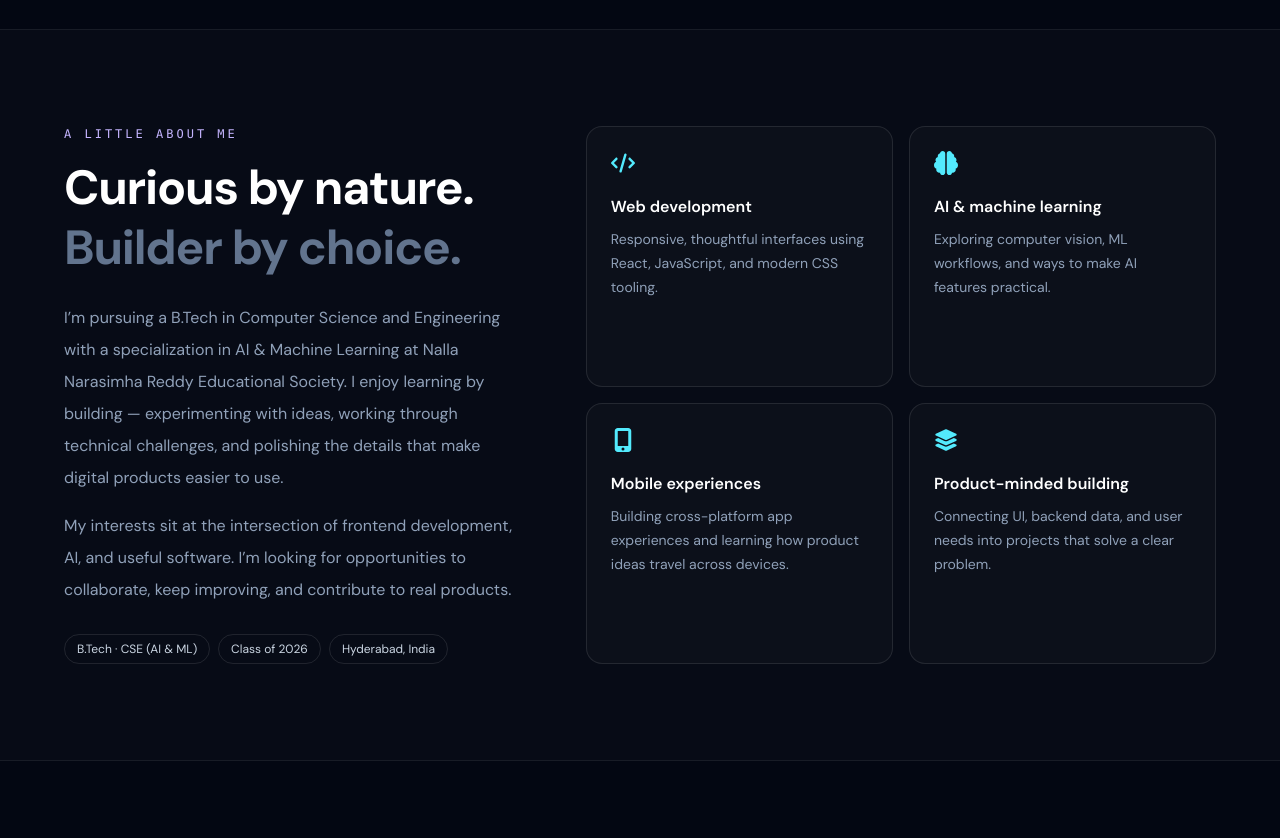
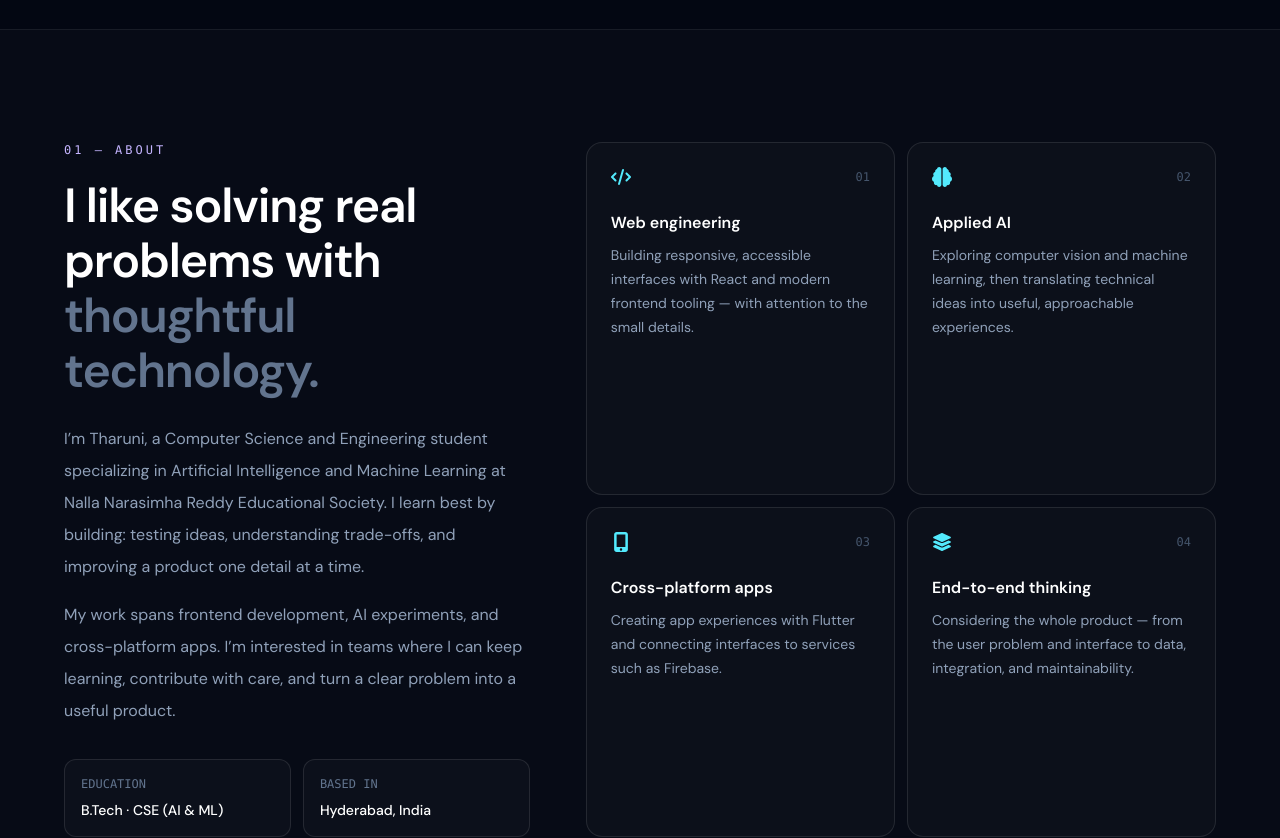
Before and after one commit to tharuni2503/portfolio, a React (Vite) app: page / in a window 1280 px wide. Shown: the part 900-1738 px from the top of the page. Built offline with nearby package versions, Linux system fonts and the light colour scheme.

Commit message:
Refine portfolio design and content

```diff
--- a/src/components/Services.jsx
+++ b/src/components/Services.jsx
@@ -2,24 +2,27 @@ import { motion } from "framer-motion";
 import { FaCode, FaBrain, FaMobileScreenButton, FaLayerGroup } from "react-icons/fa6";
 
 const focus = [
-  {icon:FaCode,title:"Web development",desc:"Responsive, thoughtful interfaces using React, JavaScript, and modern CSS tooling."},
-  {icon:FaBrain,title:"AI & machine learning",desc:"Exploring computer vision, ML workflows, and ways to make AI features practical."},
-  {icon:FaMobileScreenButton,title:"Mobile experiences",desc:"Building cross-platform app experiences and learning how product ideas travel across devices."},
-  {icon:FaLayerGroup,title:"Product-minded building",desc:"Connecting UI, backend data, and user needs into projects that solve a clear problem."}
+  {number:"01",icon:FaCode,title:"Web engineering",desc:"Building responsive, accessible interfaces with React and modern frontend tooling — with attention to the small details."},
+  {number:"02",icon:FaBrain,title:"Applied AI",desc:"Exploring computer vision and machine learning, then translating technical ideas into useful, approachable experiences."},
+  {number:"03",icon:FaMobileScreenButton,title:"Cross-platform apps",desc:"Creating app experiences with Flutter and connecting interfaces to services such as Firebase."},
+  {number:"04",icon:FaLayerGroup,title:"End-to-end thinking",desc:"Considering the whole product — from the user problem and interface to data, integration, and maintainability."}
 ];
 export default function Services() {
-  return <section id="about" className="border-y border-white/[.07] bg-white/[.015] px-5 py-24 sm:px-8">
+  return <section id="about" className="border-y border-white/[.07] bg-white/[.015] px-5 py-24 sm:px-8 md:py-28">
     <div className="mx-auto grid max-w-6xl gap-14 lg:grid-cols-[.85fr_1.15fr]">
       <motion.div initial={{opacity:0,x:-20}} whileInView={{opacity:1,x:0}} viewport={{once:true}}>
-        <p className="font-mono text-xs tracking-[.25em] text-violet-300">A LITTLE ABOUT ME</p>
-        <h2 className="mt-4 text-3xl font-bold leading-tight tracking-tight text-white sm:text-5xl">Curious by nature.<br/><span className="text-slate-500">Builder by choice.</span></h2>
-        <p className="mt-6 leading-8 text-slate-400">I’m pursuing a B.Tech in Computer Science and Engineering with a specialization in AI & Machine Learning at Nalla Narasimha Reddy Educational Society. I enjoy learning by building — experimenting with ideas, working through technical challenges, and polishing the details that make digital products easier to use.</p>
-        <p className="mt-4 leading-8 text-slate-400">My interests sit at the intersection of frontend development, AI, and useful software. I’m looking for opportunities to collaborate, keep improving, and contribute to real products.</p>
-        <div className="mt-7 flex flex-wrap gap-2"><span className="rounded-full border border-white/10 px-3 py-1.5 text-xs text-slate-300">B.Tech · CSE (AI & ML)</span><span className="rounded-full border border-white/10 px-3 py-1.5 text-xs text-slate-300">Class of 2026</span><span className="rounded-full border border-white/10 px-3 py-1.5 text-xs text-slate-300">Hyderabad, India</span></div>
+        <p className="font-mono text-xs tracking-[.25em] text-violet-300">01 — ABOUT</p>
+        <h2 className="mt-5 text-3xl font-semibold leading-[1.15] tracking-tight text-white sm:text-5xl">I like solving real problems with <span className="text-slate-500">thoughtful technology.</span></h2>
+        <p className="mt-6 leading-8 text-slate-400">I’m Tharuni, a Computer Science and Engineering student specializing in Artificial Intelligence and Machine Learning at Nalla Narasimha Reddy Educational Society. I learn best by building: testing ideas, understanding trade-offs, and improving a product one detail at a time.</p>
+        <p className="mt-4 leading-8 text-slate-400">My work spans frontend development, AI experiments, and cross-platform apps. I’m interested in teams where I can keep learning, contribute with care, and turn a clear problem into a useful product.</p>
+        <div className="mt-8 grid grid-cols-2 gap-3">
+          <div className="rounded-xl border border-white/10 bg-white/[.025] p-4"><p className="font-mono text-xs text-slate-500">EDUCATION</p><p className="mt-2 text-sm font-medium text-white">B.Tech · CSE (AI & ML)</p></div>
+          <div className="rounded-xl border border-white/10 bg-white/[.025] p-4"><p className="font-mono text-xs text-slate-500">BASED IN</p><p className="mt-2 text-sm font-medium text-white">Hyderabad, India</p></div>
+        </div>
       </motion.div>
-      <div className="grid gap-4 sm:grid-cols-2">
-        {focus.map((f,i)=>{const Icon=f.icon;return <motion.div key={f.title} initial={{opacity:0,y:15}} whileInView={{opacity:1,y:0}} viewport={{once:true}} transition={{delay:i*.08}} className="rounded-2xl border border-white/10 bg-[#0c101a] p-6 transition hover:border-violet-300/30">
-          <Icon className="text-2xl text-cyan-300"/><h3 className="mt-5 font-semibold text-white">{f.title}</h3><p className="mt-2 text-sm leading-6 text-slate-400">{f.desc}</p>
+      <div className="grid gap-3 sm:grid-cols-2">
+        {focus.map((f,i)=>{const Icon=f.icon;return <motion.div key={f.title} initial={{opacity:0,y:15}} whileInView={{opacity:1,y:0}} viewport={{once:true}} transition={{delay:i*.07}} className="group rounded-2xl border border-white/10 bg-[#0c101a] p-6 transition duration-300 hover:-translate-y-1 hover:border-violet-300/30">
+          <div className="flex items-center justify-between"><Icon className="text-xl text-cyan-300"/><span className="font-mono text-xs text-slate-600">{f.number}</span></div><h3 className="mt-6 font-semibold text-white">{f.title}</h3><p className="mt-2 text-sm leading-6 text-slate-400">{f.desc}</p>
         </motion.div>})}
       </div>
     </div>
```
